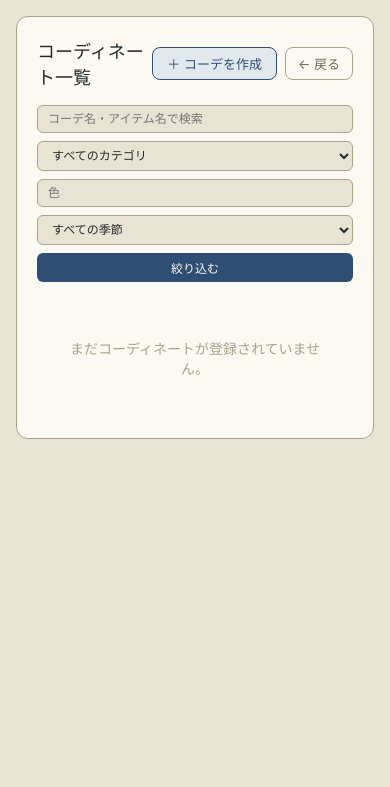
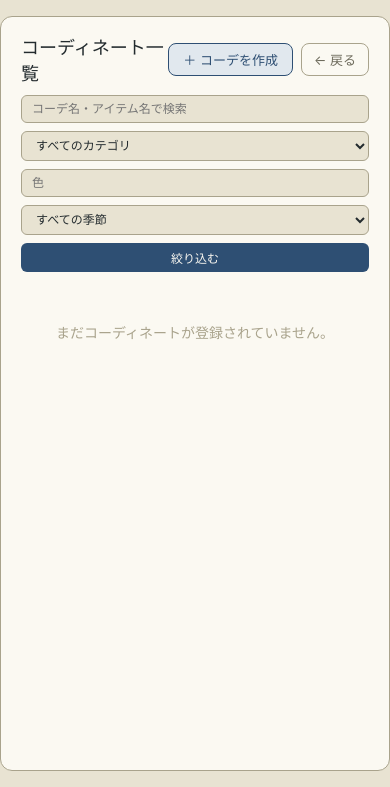
Before and after one commit to marcy-mhib/my-closet-app, a Flask app: page /coordinates in a window 390 px wide. Shown: the part 134-921 px from the top of the page. Before the commit the page ends 573 px from the top, so only its background shows below. Run offline with Flask 3, Linux system fonts and the light colour scheme; the visitor is signed in with stand-in values (Sample User, id 1); data that the repository does not hold is empty.

Commit message:
Stop the mobile filter overflowing and give PC coordinates more height
The mobile filter's right-hand column was running off screen, cutting
the submit button and the colour field. Grid items default to
min-width: auto, so each input insisted on its default twenty-character
width as a minimum and three of those did not fit a phone. Setting
min-width: 0 lets them shrink to their column.

The PC coordinate list had too little room to be usable: with the outer
margin and padding of a form container plus a heading and filter bar
above it, the scrolling area was barely one card tall. Trim that
surrounding space and give the container a definite height so the list
takes what is left, and scale the flat-lay to 85% in the list so more
of it fits at once.

Co-Authored-By: Claude Opus 5 <noreply@anthropic.com>

```diff
--- a/static/css/style.css
+++ b/static/css/style.css
@@ -1620,6 +1620,14 @@ body {
     padding: 8px 12px;
 }
 
+/* グリッドの子は既定の min-width:auto だと「inputの既定幅」を最小幅として主張するため、
+   3列が画面幅に収まらず右端(絞り込むボタン・色)がはみ出して切れてしまう。
+   min-width:0 にして、列幅どおりに縮められるようにする。 */
+.mobile-screen .filter-bar > * {
+    min-width: 0;
+    width: 100%;
+}
+
 /* 自動配置に任せると並びが崩れるので、1つずつ位置を指定する
    1段目: 検索(2列ぶん) + 絞り込むボタン / 2段目: カテゴリ・季節・色 / 3段目: 条件をクリア */
 .mobile-screen .filter-bar input[name="q"] { grid-column: 1 / 3; grid-row: 1; }
@@ -1719,11 +1727,28 @@ body {
 }
 
 /* --- 上部固定＋中だけスクロールする枠(PCのコーデ一覧で使う) --- */
+/* 上部を固定して中だけスクロールさせる枠。
+   カード1枚がそれなりに高いので、外側の余白を削って
+   スクロール領域(.scroll-area)に画面の高さをできるだけ回す。
+   89px = ヘッダー57px + 上下マージン32px */
 .scroll-container {
     display: flex;
     flex-direction: column;
-    max-height: calc(100vh - 130px);
+    height: calc(100vh - 89px);
+    margin: 16px auto;
+    padding: 16px 20px;
     overflow: hidden;
+}
+
+.scroll-container > .section-header,
+.scroll-container > .filter-bar {
+    padding: 0 0 10px;
+    border-bottom: none;
+}
+
+/* 一覧では枚数を見渡せることを優先して、フラットレイを少しだけ縮める */
+.scroll-area .coordinate-thumbs {
+    --flat-scale: 0.85;
 }
 
 .scroll-container > .section-header,
--- a/templates/pc/coordinates.html
+++ b/templates/pc/coordinates.html
@@ -4,14 +4,14 @@
 {% block content %}
 {# 見出しと絞り込みは上部に固定し、カードの並びだけをスクロールさせる #}
 <div class="form-container scroll-container" style="max-width:700px;">
-    <div class="section-header" style="padding:0 0 16px; border-bottom:none;">
+    <div class="section-header" style="padding:0 0 10px; border-bottom:none;">
         <h1 style="font-size:18px; font-weight:500; margin:0;">コーディネート一覧</h1>
         <div class="header-actions">
             <a href="/coordinates/new" class="add-btn">＋ コーデを作成</a>
             <a href="/" class="header-back-btn">← 戻る</a>
         </div>
     </div>
-    <form method="GET" action="/coordinates" class="filter-bar" style="padding:0 0 16px; border-bottom:none;">
+    <form method="GET" action="/coordinates" class="filter-bar" style="padding:0 0 10px; border-bottom:none;">
         <input type="text" name="q" placeholder="コーデ名・アイテム名で検索" value="{{ filters.q }}">
         <select name="category">
             <option value="">すべてのカテゴリ</option>
```
